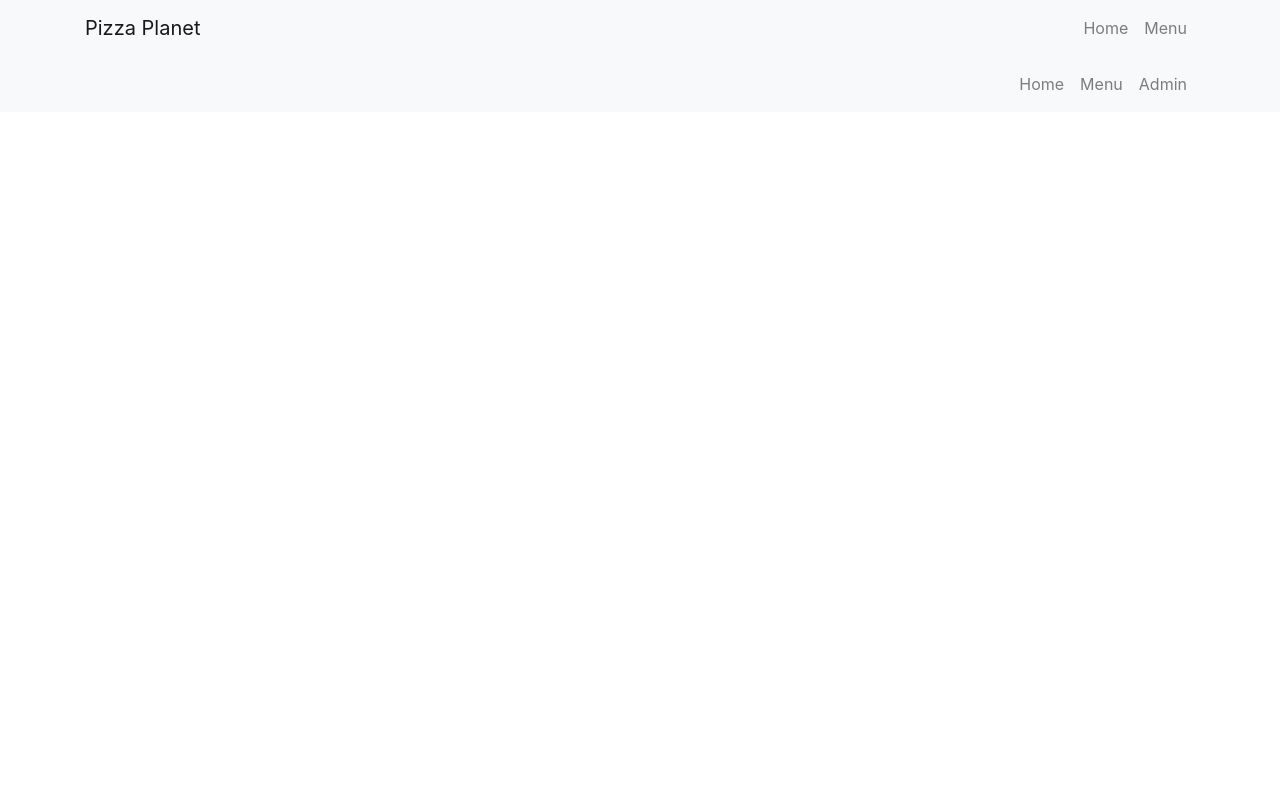
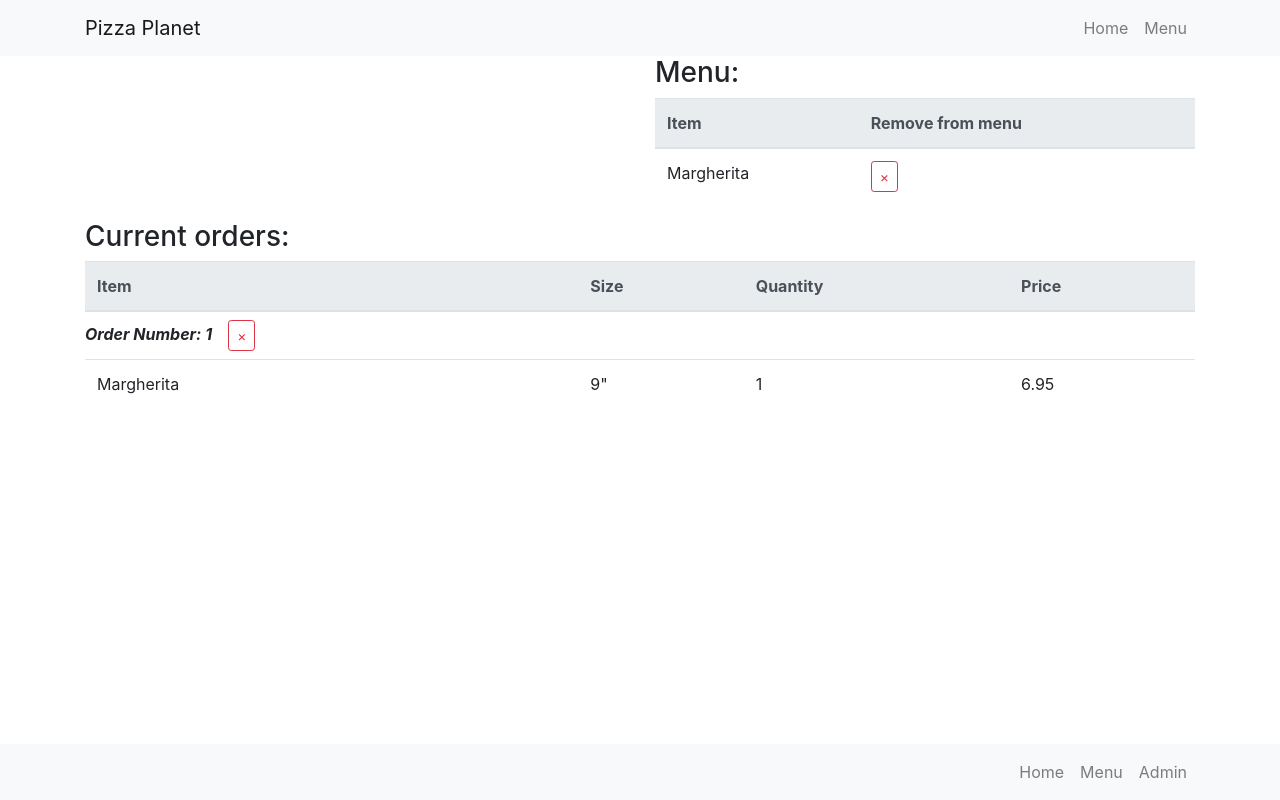
Before and after one commit to 124c4a11/PizzaPlanet-Vue.js-, a Vue app: page /admin in a window 1280 px wide. Built offline with nearby package versions, Linux system fonts and the light colour scheme; the HTML template or start-up script is replaced by a standard one.

Commit message:
Admin: base markup

```diff
--- a/src/router.js
+++ b/src/router.js
@@ -3,6 +3,7 @@ import Router from 'vue-router'
 
 import ppHome from './views/Home.vue'
 import ppMenu from './views/Menu.vue'
+import ppAdmin from './views/Admin.vue'
 
 Vue.use(Router)
 
@@ -19,6 +20,11 @@ export default new Router({
       path: '/menu',
       name: 'menu',
       component: ppMenu
+    },
+    {
+      path: '/admin',
+      name: 'admin',
+      component: ppAdmin
     }
   ]
 })
--- /dev/null
+++ b/src/views/Admin.vue
@@ -0,0 +1,63 @@
+<template>
+  <div class="main">
+    <div class="container">
+      <div class="row">
+        <div class="col-sm-12 col-md-6">
+          <!-- new pizza component -->
+        </div>
+        <div class="col-sm-12 col-md-6">
+          <h3>Menu:</h3>
+          <table class="table table-hover">
+            <thead class="thead-light">
+              <tr>
+                <th>Item</th>
+                <th>Remove from menu</th>
+              </tr>
+            </thead>
+            <tbody>
+              <tr>
+                <td>Margherita</td>
+                <td>
+                  <button class="btn btn-sm btn-outline-danger" type="button">&times;</button>
+                </td>
+              </tr>
+            </tbody>
+          </table>
+        </div>
+      </div>
+      <div class="row">
+        <div class="col-sm-12">
+          <h3>Current orders:</h3>
+          <table class="table table-hover">
+            <thead class="thead-light">
+              <tr>
+                <th>Item</th>
+                <th>Size</th>
+                <th>Quantity</th>
+                <th>Price</th>
+              </tr>
+            </thead>
+            <tbody>
+              <div class="py-2">
+                <b><i>Order Number: 1</i></b>
+                <button class="btn btn-sm btn-outline-danger ml-3" type="button">&times;</button>
+              </div>
+              <tr>
+                <td>Margherita</td>
+                <td>9"</td>
+                <td>1</td>
+                <td>6.95</td>
+              </tr>
+            </tbody>
+          </table>
+        </div>
+      </div>
+    </div>
+  </div>
+</template>
+
+<script>
+export default {
+  name: 'admin'
+}
+</script>
```
